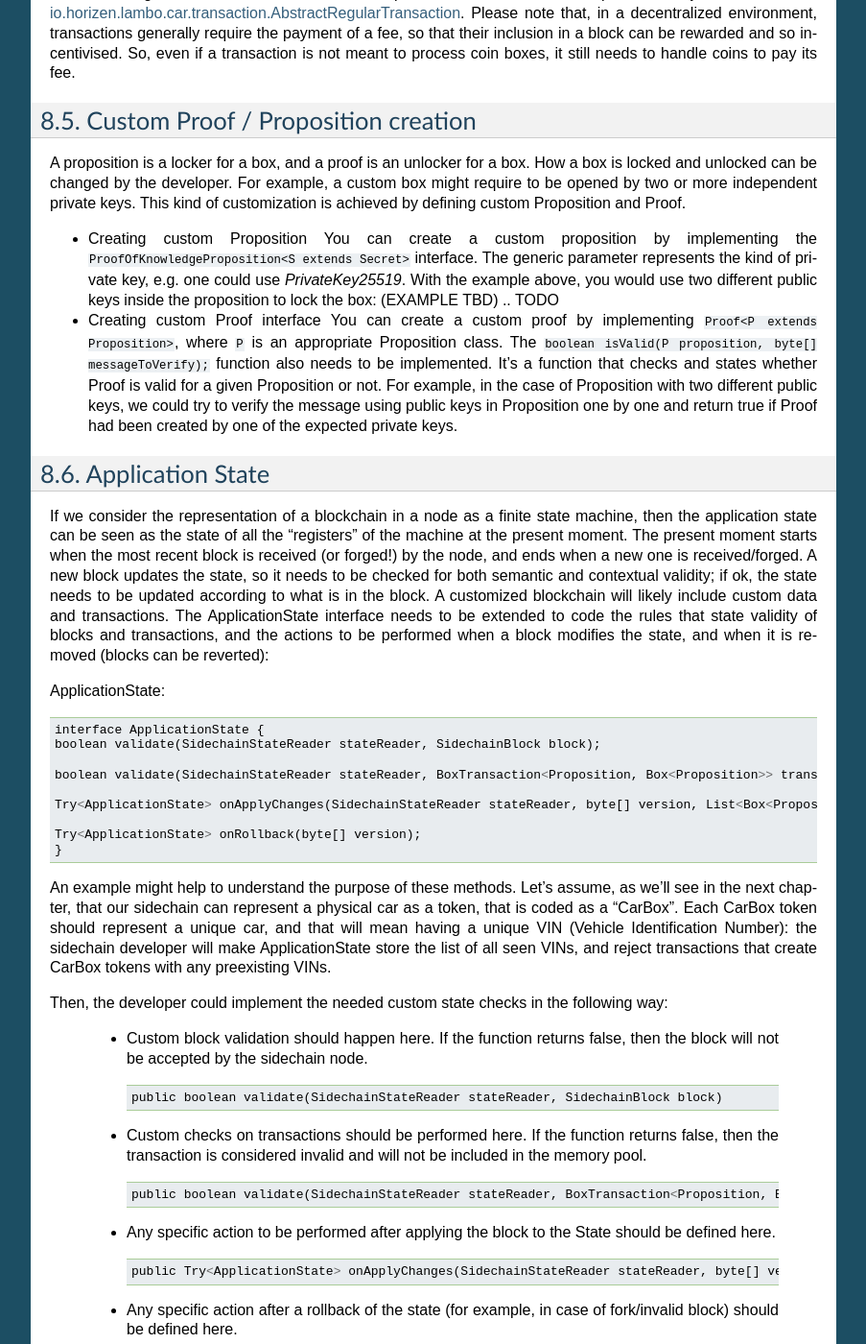
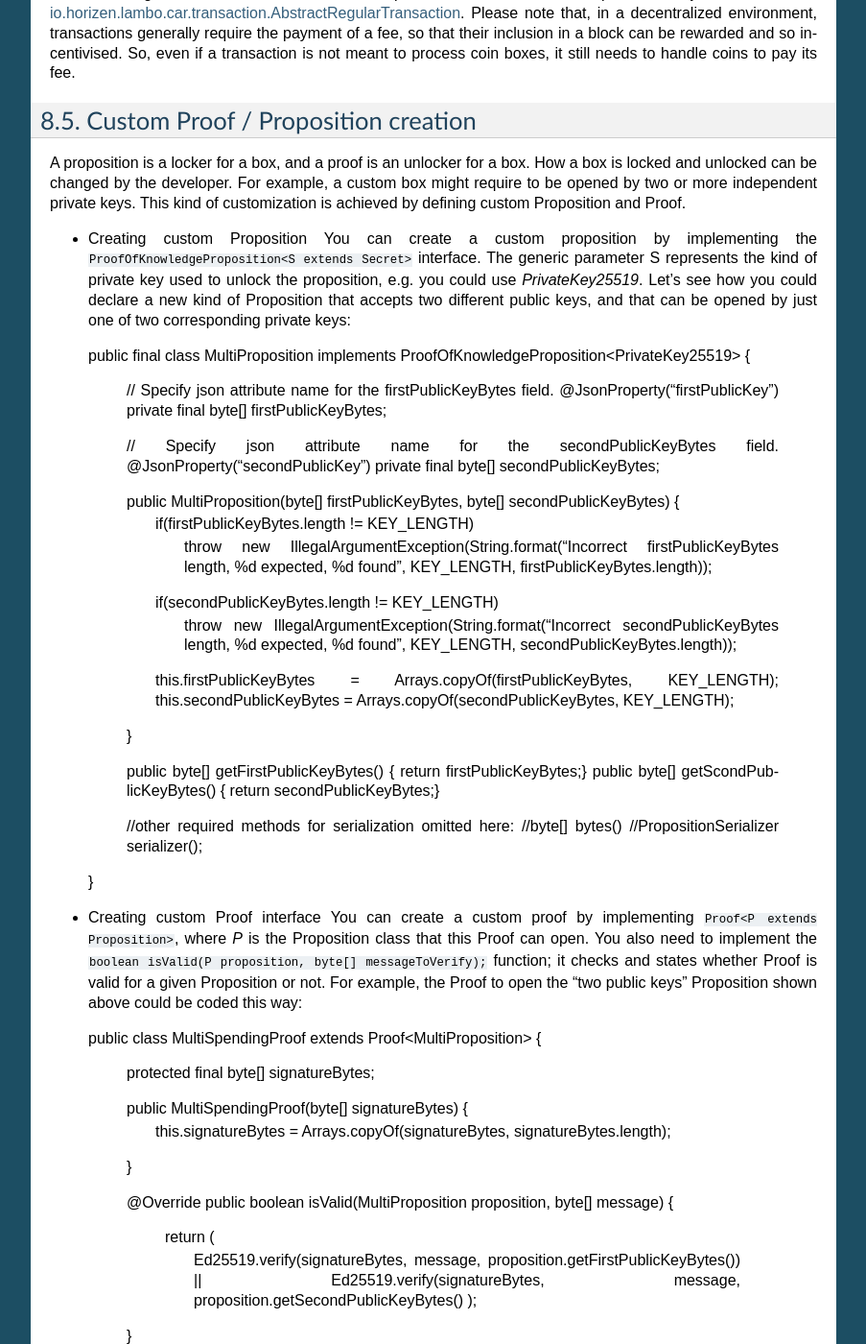
Before and after one commit to HorizenOfficial/developer-horizen-global, a Sphinx documentation site: the page built from docs/introduction/Sidechain-SDK-extension.rst, in a window 1280 px wide and 1400 px high, scrolled down 2752 px. Shown: the whole window at 96% size, without its empty margins (198-1101 px from the left). Built offline with Sphinx 7.4.7, drawn with Linux system fonts in a browser that asks for light colours; some of the changed text lies outside the part shown.

Commit message:
some further editing to Chapter 8

```diff
--- a/docs/introduction/Sidechain-SDK-extension.rst
+++ b/docs/introduction/Sidechain-SDK-extension.rst
@@ -136,16 +136,72 @@ Custom Proof / Proposition creation
 A proposition is a locker for a box, and a proof is an unlocker for a box. How a box is locked and unlocked can be changed by the developer. For example, a custom box might require to be opened by two or more independent private keys. This kind of customization is achieved by defining custom Proposition and Proof.
 
 * Creating custom Proposition
-  You can create a custom proposition by implementing the ``ProofOfKnowledgeProposition<S extends Secret>`` interface. The generic parameter represents the kind of private key, e.g. one could use *PrivateKey25519*. With the example above, you would use two different public keys inside the proposition to lock the box: (EXAMPLE TBD) .. TODO
+  You can create a custom proposition by implementing the ``ProofOfKnowledgeProposition<S extends Secret>`` interface. The generic parameter S represents the kind of private key used to unlock the proposition, e.g. you could use *PrivateKey25519*.
+  Let's see how you could declare a new kind of Proposition that accepts two different public keys, and that can be opened by just one of two corresponding private keys:
+
+  public final class MultiProposition implements ProofOfKnowledgeProposition<PrivateKey25519> {
+
+    // Specify json attribute name for the firstPublicKeyBytes field.
+    @JsonProperty("firstPublicKey")
+    private final byte[] firstPublicKeyBytes;
+
+    // Specify json attribute name for the secondPublicKeyBytes field.
+    @JsonProperty("secondPublicKey")
+    private final byte[] secondPublicKeyBytes;
+
+    public MultiProposition(byte[] firstPublicKeyBytes, byte[] secondPublicKeyBytes) {
+        if(firstPublicKeyBytes.length != KEY_LENGTH)
+            throw new IllegalArgumentException(String.format("Incorrect firstPublicKeyBytes length, %d expected, %d found", KEY_LENGTH, firstPublicKeyBytes.length));
+
+        if(secondPublicKeyBytes.length != KEY_LENGTH)
+            throw new IllegalArgumentException(String.format("Incorrect secondPublicKeyBytes length, %d expected, %d found", KEY_LENGTH, secondPublicKeyBytes.length));
+
+        this.firstPublicKeyBytes = Arrays.copyOf(firstPublicKeyBytes, KEY_LENGTH);
+        this.secondPublicKeyBytes = Arrays.copyOf(secondPublicKeyBytes, KEY_LENGTH);
+    }
+
+    public  byte[] getFirstPublicKeyBytes() { return firstPublicKeyBytes;}
+    public  byte[] getScondPublicKeyBytes() { return secondPublicKeyBytes;}
+
+    //other required methods for serialization omitted here:
+    //byte[] bytes()
+    //PropositionSerializer serializer();
+
+  }
 
 * Creating custom Proof interface
-  You can create a custom proof by implementing ``Proof<P extends Proposition>``, where ``P`` is an appropriate Proposition class. The ``boolean isValid(P proposition, byte[] messageToVerify);`` function also needs to be implemented. It's a function that checks and states whether Proof is valid for a given Proposition or not. For example, in the case of Proposition with two different public keys, we could try to verify the message using public keys in Proposition one by one and return true if Proof had been created by one of the expected private keys.
+  You can create a custom proof by implementing ``Proof<P extends Proposition>``, where *P* is the Proposition class that this Proof can open.
+  You also need to implement the ``boolean isValid(P proposition, byte[] messageToVerify);`` function; it checks and states whether Proof is valid for a given Proposition or not. For example, the Proof to open the "two public keys" Proposition shown above could be coded this way:
+
+
+  public class MultiSpendingProof extends Proof<MultiProposition> {
+
+        protected final byte[] signatureBytes;
+
+        public MultiSpendingProof(byte[] signatureBytes) {
+            this.signatureBytes = Arrays.copyOf(signatureBytes, signatureBytes.length);
+        }
+
+        @Override
+        public boolean isValid(MultiProposition proposition, byte[] message) {
+            return (
+              Ed25519.verify(signatureBytes, message, proposition.getFirstPublicKeyBytes()) ||
+              Ed25519.verify(signatureBytes, message, proposition.getSecondPublicKeyBytes()
+              );
+        }
+
+        //other required methods for serialization omitted here:
+        //byte[] bytes();
+        //ProofSerializer serializer();
+        //byte proofTypeId();
+  }
+
 
 Application State
 ###########################
 
 If we consider the representation of a blockchain in a node as a finite state machine, then the application state can be seen as the state of all the "registers" of the machine at the present moment. The present moment starts when the most recent block is received (or forged!) by the node, and ends when a new one is received/forged. A new block updates the state, so it needs to be checked for both semantic and contextual validity; if ok, the state needs to be updated according to what is in the block.
-A customized blockchain will likely include custom data and transactions. The ApplicationState interface needs to be extended to code the rules that state validity of blocks and transactions, and the actions to be performed when a block modifies the state, and when it is removed (blocks can be reverted):
+A customized blockchain will likely include custom data and transactions. The ApplicationState interface needs to be extended to code the rules that state validity of blocks and transactions, and the actions to be performed when a block modifies the state ("onApplyChanges"), and when it is removed ("onRollback", blocks can be reverted!):
 
 ApplicationState:
 ::
@@ -162,25 +218,29 @@ ApplicationState:
 An example might help to understand the purpose of these methods. Let's assume, as we'll see in the next chapter, that our sidechain can represent a physical car as a token, that is coded as a "CarBox". Each CarBox token should represent a unique car, and that will mean having a unique VIN (Vehicle Identification Number): the sidechain developer will make ApplicationState store the list of all seen VINs, and reject transactions that create CarBox tokens with any preexisting VINs.
 
 Then, the developer could implement the needed custom state checks in the following way:
+    ::
 
-  * Custom block validation should happen here. If the function returns false, then the block will not be accepted by the sidechain node.
+      public boolean validate(SidechainStateReader stateReader, BoxTransaction<Proposition, Box<Proposition>> transaction)
+
+  * Custom checks on transactions should be performed here. If the function returns false, then the transaction is considered invalid. This method is called either before including a transaction inside the memory pool or before accepting a new block from the network.
     ::
 
       public boolean validate(SidechainStateReader stateReader, SidechainBlock block)
 
 
-  * Custom checks on transactions should be performed here. If the function returns false, then the transaction is considered invalid and will not be included in the memory pool.
+  * Custom block validation should happen here. If the function returns false, then the block will not be accepted by the sidechain node. Note that each transaction contained in the block had been already validated by the previous method, so here you should include only block-related checks (e.g. check that two different transactions in the same block don't declare the same VIN car)
     ::
 
       public boolean validate(SidechainStateReader stateReader, BoxTransaction<Proposition, Box<Proposition>> transaction)
 
   * Any specific action to be performed after applying the block to the State should be defined here.
+
     ::
 
       public Try<ApplicationState> onApplyChanges(SidechainStateReader stateReader, byte[] version, List<Box<Proposition>> newBoxes, List<byte[]> boxIdsToRemove)
 
 
-  * Any specific action after a rollback of the state (for example, in case of fork/invalid block) should be defined here.
+  * Any specific action after a rollback of the state (for example, in case of fork/reverted block) should be defined here.
     ::
 
       public Try<ApplicationState> onRollback(byte[] version)
```
